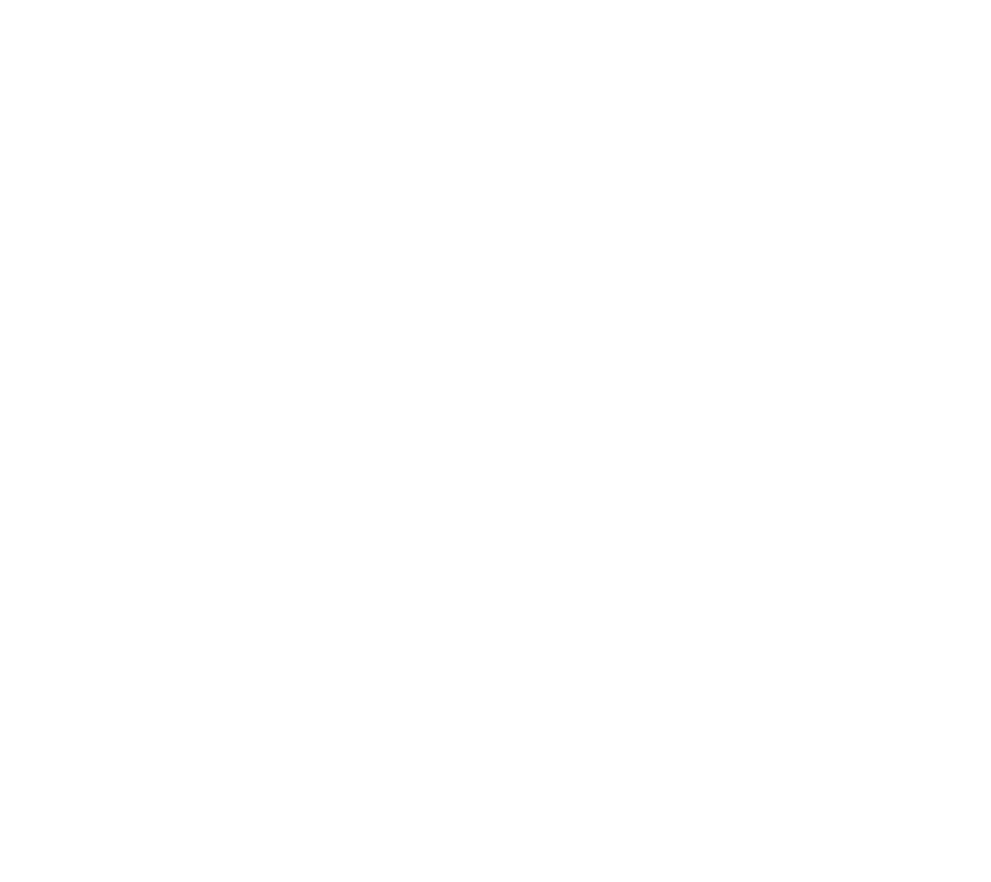
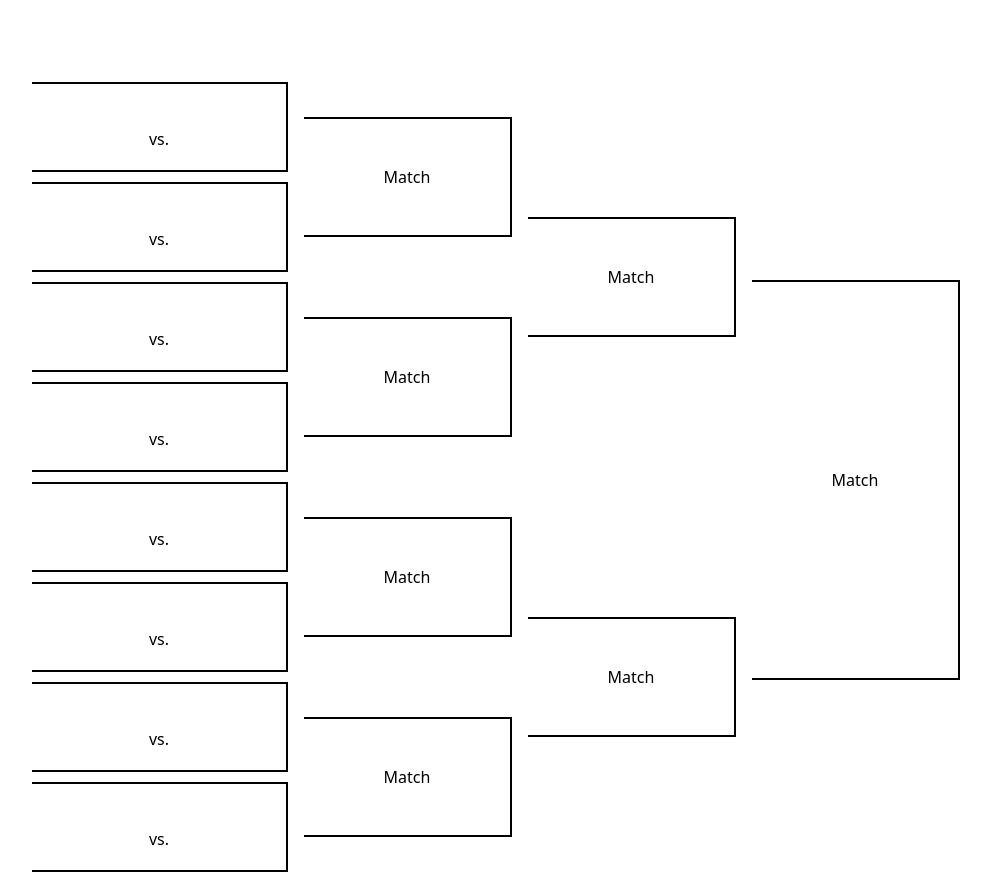
Before and after one commit to Abdirazak140/NBABracketHub, a React (Create React App) app: page /make-bracket-predictions/1/1 in a window 1280 px wide. Before the commit this address had no page. Shown: the whole page, without its empty margins (144-1135 px from the left). Before the commit the page ends 800 px from the top, so only its background shows below. Built offline with nearby package versions, Linux system fonts and the light colour scheme; no server answers; the database is empty.

Commit message:
User can now make predictions for nba leagues

```diff
--- a/src/App.tsx
+++ b/src/App.tsx
@@ -33,7 +33,7 @@
           <Route path="/login" element={<Login/>}/>
           <Route path="/signup" element={<Signup/>}/>
           <Route path="/account-info" element={<AccountInfo/>}></Route>
-          <Route path="/make-bracket-predictions" element={<MakePredictions/>}></Route>
+          <Route path="/make-bracket-predictions/:league/:userId" element={<MakePredictions/>}></Route>
         </Routes>
       </Router>
     </>
--- a/src/index.css
+++ b/src/index.css
@@ -161,9 +161,14 @@
   display: flex;
   justify-content: center;
   align-items: center;
-  border-width: 4px 4px 4px 0;
+  border-width: 2px 2px 2px 0;
+  border-color: black;
 }
 
 .box-semi{
   height: 120px;
 }
+
+.box-final{
+  height: 400px;
+}
--- a/src/pages/Dashboard.tsx
+++ b/src/pages/Dashboard.tsx
@@ -67,8 +67,8 @@
         })
     }
 
-    function SendUsertoPredictionsPanel(){
-        navigate("/make-bracket-predictions");
+    function SendUsertoPredictionsPanel(leagueClicked: any){
+        navigate(`/make-bracket-predictions/${leagueClicked}/${userId}`);
     }
 
     useEffect(() => {
@@ -76,7 +76,7 @@
         get(child(ref(database), `users/${userId}/predictions`)).then((snapshot) => {
             snapshot.forEach((leagueDB) => {
                 const newPrediction = document.createElement("div");
-                ReactDOM.render(<Prediction bracket={leagueDB.key} sendUser={SendUsertoPredictionsPanel}/>, newPrediction)
+                ReactDOM.render(<Prediction bracket={leagueDB.key} sendUser={() =>SendUsertoPredictionsPanel(leagueDB.key)}/>, newPrediction)
                 container?.appendChild(newPrediction);
             })
         })
--- a/src/pages/MakePredictions.tsx
+++ b/src/pages/MakePredictions.tsx
@@ -1,30 +1,44 @@
+import { useEffect, useState } from "react";
+import { database } from "../App";
+import { child, get, ref } from "firebase/database";
+import { useParams } from "react-router-dom";
+
 function MakePredictions(){
+    const {league, userId} = useParams();
+    const [teams, setTeams] = useState(["","","","","","","","","","","","","","","","",])
+    useEffect(() => {
+        get(child(ref(database), `users/${userId}/predictions/${league}`)).then((snapshot) => {
+
+        })
+    })
+
     return(
-        <div>
+        <div className="flex items-center flex-col">
+            <div className="w-1/2 h-14 mt-4"></div>
             <div className="flex flex-row">
                 <div className="h-full w-64">
-                    <div className="box mt-2.5">Match</div>
-                    <div className="box  mt-2.5">Match</div>
-                    <div className="box mt-2.5">Match</div>
-                    <div className="box mt-2.5">Match</div>
+                    <div className="box mt-2.5">{teams[0]}<br/>vs.<br/>{teams[1]}</div>
+                    <div className="box  mt-2.5">{teams[2]}<br/>vs.<br/>{teams[3]}</div>
+                    <div className="box mt-2.5">{teams[4]}<br/>vs.<br/>{teams[5]}</div>
+                    <div className="box mt-2.5">{teams[6]}<br/>vs.<br/>{teams[7]}</div>
 
-                    <div className="box mt-2.5">Match</div>
-                    <div className="box mt-2.5">Match</div>
-                    <div className="box mt-2.5">Match</div>
-                    <div className="box mt-2.5">Match</div>
+                    <div className="box mt-2.5">{teams[8]}<br/>vs.<br/>{teams[9]}</div>
+                    <div className="box mt-2.5">{teams[10]}<br/>vs.<br/>{teams[11]}</div>
+                    <div className="box mt-2.5">{teams[12]}<br/>vs.<br/>{teams[13]}</div>
+                    <div className="box mt-2.5">{teams[13]}<br/>vs.<br/>{teams[15]}</div>
                 </div>
                 <div className="h-full w-52 ml-4">
-                    <div className="box box-semi mt-10 mb-10">Match</div>
-                    <div className="box box-semi mt-10 mb-10">Match</div>
-                    <div className="box box-semi mt-10 mb-10">Match</div>
-                    <div className="box box-semi mt-10 mb-10">Match</div>
+                    <div className="box box-semi mt-13 mb-13">Match</div>
+                    <div className="box box-semi mt-26 mb-13">Match</div>
+                    <div className="box box-semi mt-26 mb-13">Match</div>
+                    <div className="box box-semi mt-26 mb-13">Match</div>
                 </div>
                 <div className="h-full w-52 ml-4">
-                    <div className="box box-semi">Match</div>
-                    <div className="box box-semi">Match</div>
+                    <div className="box box-semi mt-37 mb-37">Match</div>
+                    <div className="box box-semi mt-70">Match</div>
                 </div>
                 <div className="h-full w-52 ml-4">
-                    <div className="box  box-semi">Match</div>
+                    <div className="box box-final mt-final">Match</div>
                 </div>
             </div>
         </div>
--- a/tailwind.config.js
+++ b/tailwind.config.js
@@ -10,6 +10,11 @@
       },
       spacing: {
         '100': '33rem',
+        '13': '45px',
+        '26': '80px',
+        '37': '145px',
+        '70': '280px',
+        'final': '208px'
       }
     },
   },
```
